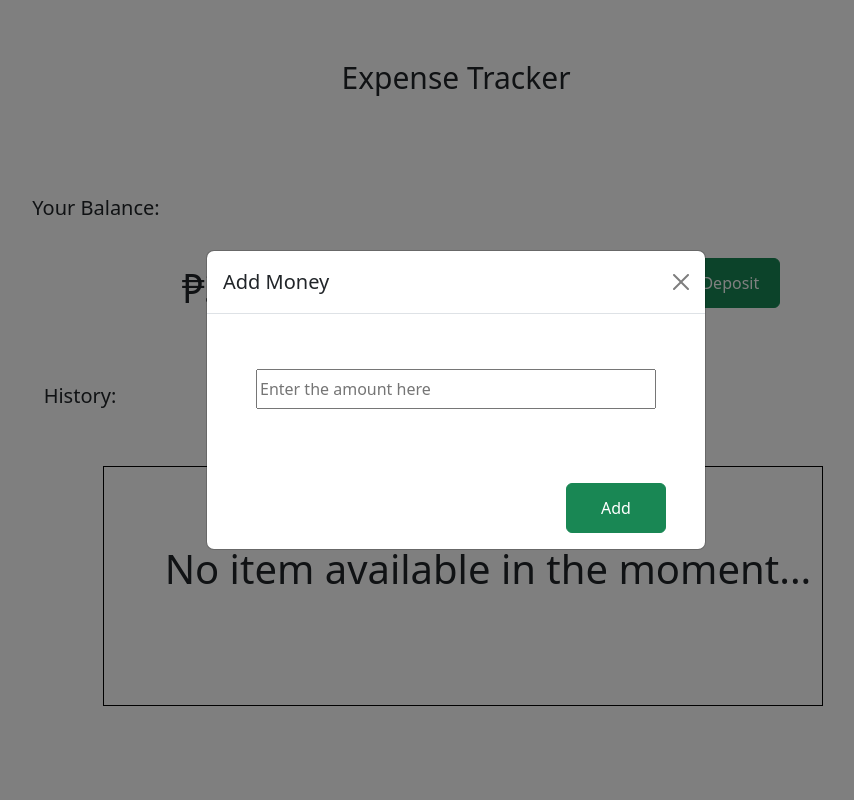
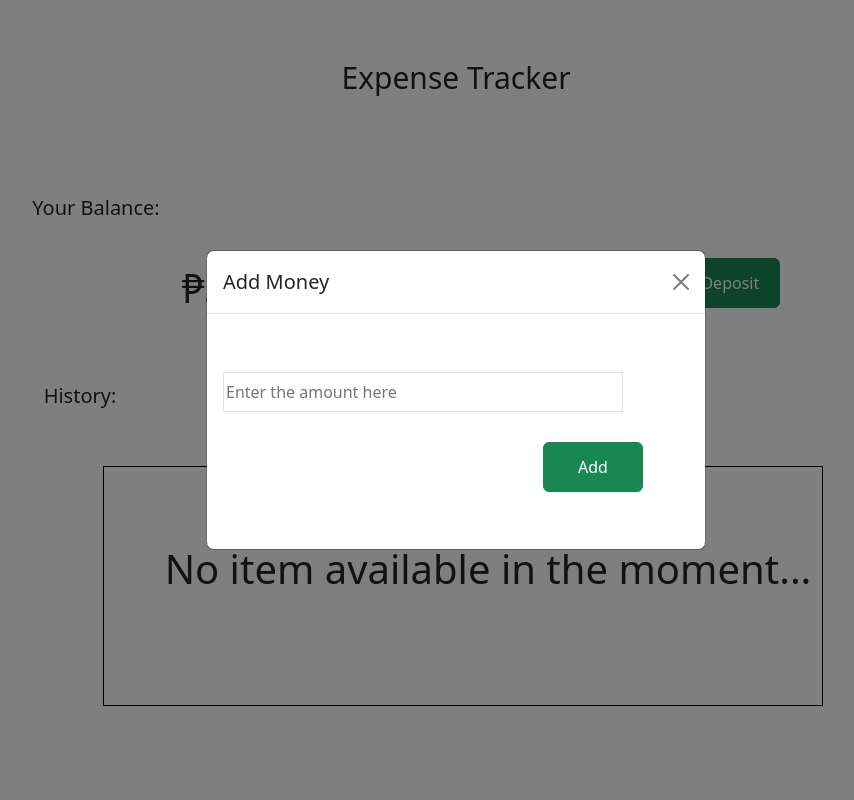
Before and after one commit to Joma-15/Expense-tracker-, a React (Vite) app: page / in a window 1280 px wide. Both pictures are taken after a click on the button "Deposit". Shown: the top 800 px of the page, without its empty margins (184-1038 px from the left). Built offline with nearby package versions, Linux system fonts and the light colour scheme.

Commit message:
adding a form tag to my input and button field in the balancesheet.tsx file

```diff
--- a/src/components/BalanceSheet.tsx
+++ b/src/components/BalanceSheet.tsx
@@ -36,12 +36,14 @@ export const BalanceSheet = () => {
               ></button>
             </div>
             <div className="modal-body">
+              <form>
                 <input
-                  className="Purchase-box"
+                  className="Purchase-box border"
                   type="text"
                   placeholder="Enter the amount here"
                 />
-                 <button className="btn btn-success add-button">Add</button>
+                <button className="btn btn-success add-button">Add</button>
+              </form>
             </div>
           </div>
         </div>
--- a/src/components/style.css
+++ b/src/components/style.css
@@ -60,7 +60,6 @@ p{
     gap: 5px;  /* Space between input and button */
 }
 
-
 .btn.btn-success{
     margin-top: 30px;
     height: 50px;
```
